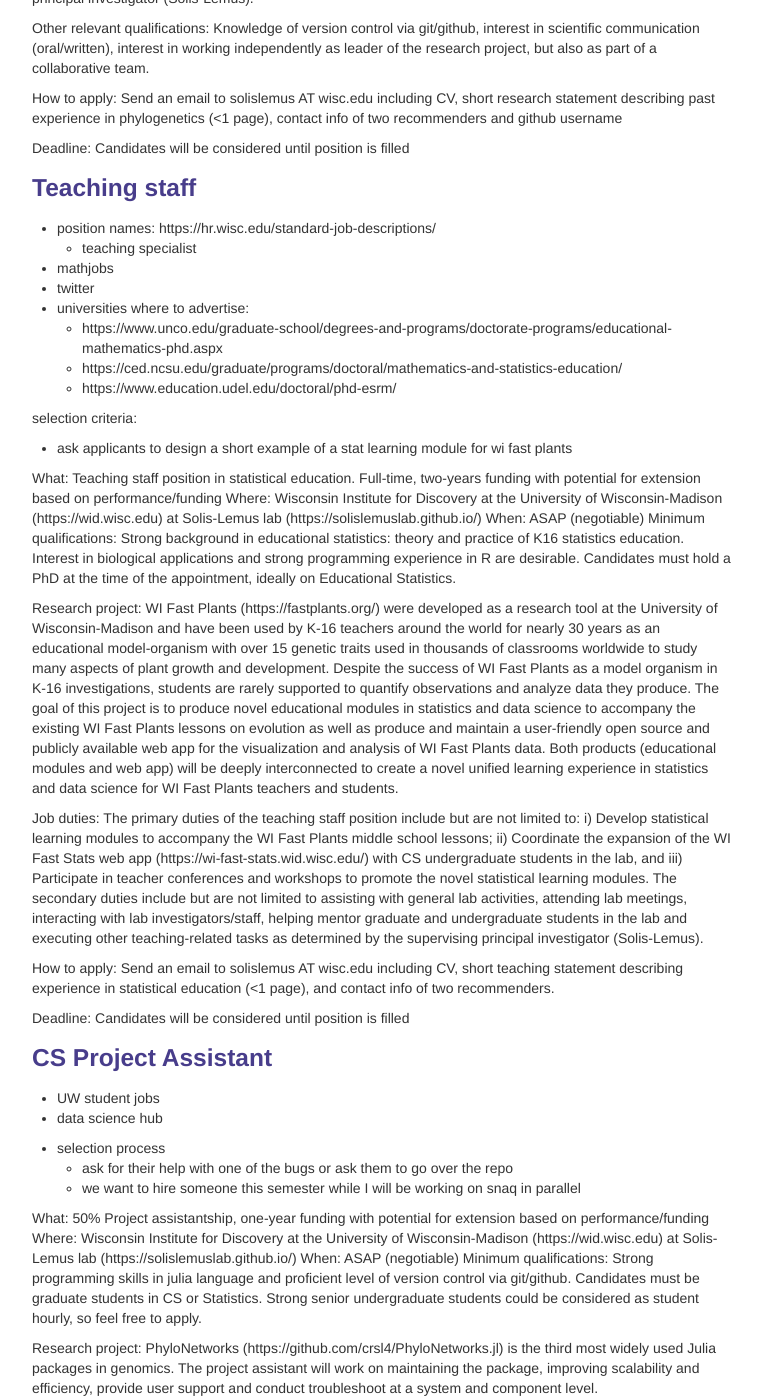
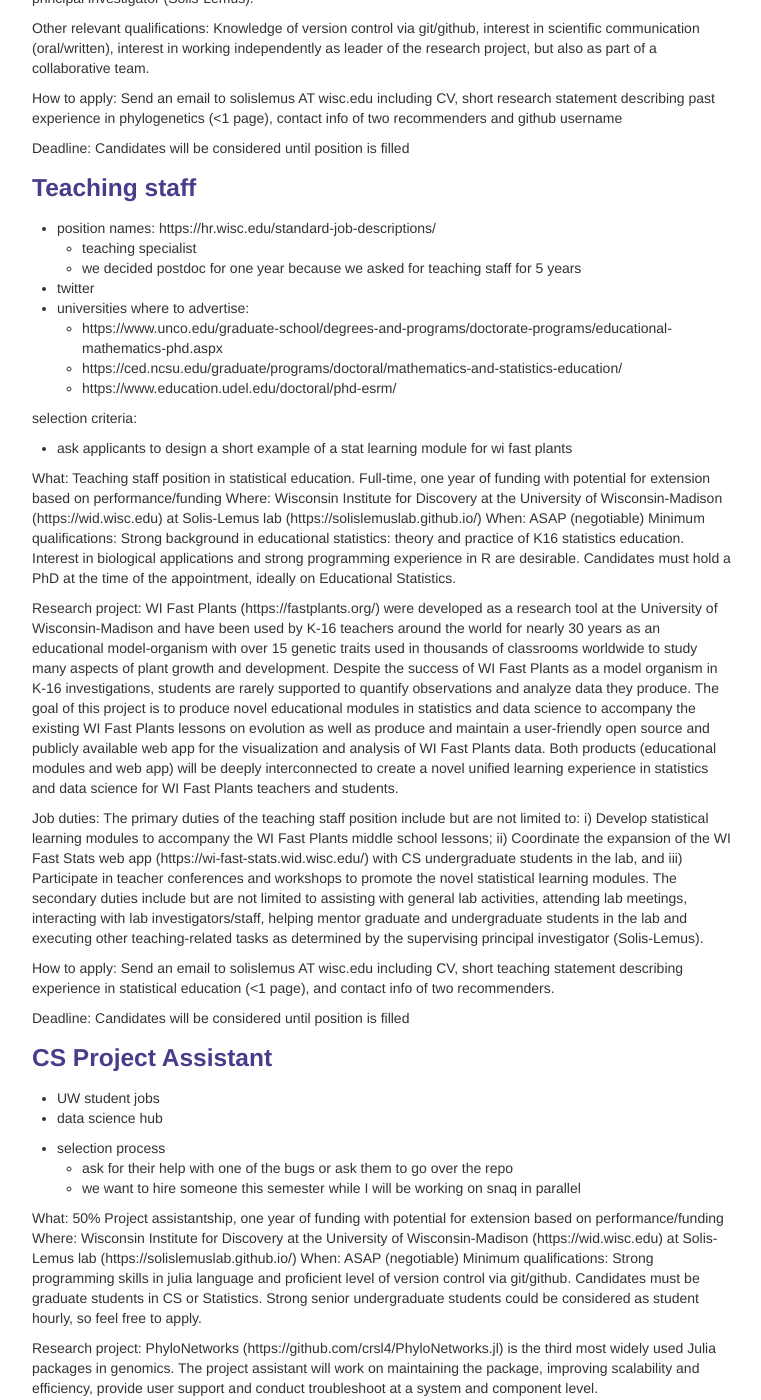
Before and after one commit to solislemuslab/solislemuslab.github.io, a Jekyll site: the page built from pages/postdoc1.md, in a window 1280 px wide and 1400 px high, scrolled down 5118 px. Shown: the whole window, without its empty margins (258-1019 px from the left). Built offline with Jekyll 4.4.1, drawn with Linux system fonts in a browser that asks for light colours; our own code applies the rules of GitHub Pages for plain Markdown files.

Commit message:
updated nsf positions

```diff
--- a/pages/postdoc1.md
+++ b/pages/postdoc1.md
@@ -206,8 +206,8 @@
 
 - position names: https://hr.wisc.edu/standard-job-descriptions/
     - teaching specialist
+    - we decided postdoc for one year because we asked for teaching staff for 5 years
 
-- mathjobs
 - twitter
 - universities where to advertise:
     - https://www.unco.edu/graduate-school/degrees-and-programs/doctorate-programs/educational-mathematics-phd.aspx
@@ -218,7 +218,7 @@
 - ask applicants to design a short example of a stat learning module for wi fast plants
 
 
-What: Teaching staff position in statistical education. Full-time, two-years funding with potential for extension based on performance/funding
+What: Teaching staff position in statistical education. Full-time, one year of funding with potential for extension based on performance/funding
 Where: Wisconsin Institute for Discovery at the University of Wisconsin-Madison (https://wid.wisc.edu) at Solis-Lemus lab (https://solislemuslab.github.io/)
 When: ASAP (negotiable)
 Minimum qualifications: Strong background in educational statistics: theory and practice of K16 statistics education. Interest in biological applications and strong programming experience in R are desirable. Candidates must hold a PhD at the time of the appointment, ideally on Educational Statistics.
@@ -243,7 +243,7 @@
     - ask for their help with one of the bugs or ask them to go over the repo
     - we want to hire someone this semester while I will be working on snaq in parallel
 
-What: 50% Project assistantship, one-year funding with potential for extension based on performance/funding
+What: 50% Project assistantship, one year of funding with potential for extension based on performance/funding
 Where: Wisconsin Institute for Discovery at the University of Wisconsin-Madison (https://wid.wisc.edu) at Solis-Lemus lab (https://solislemuslab.github.io/)
 When: ASAP (negotiable)
 Minimum qualifications: Strong programming skills in julia language and proficient level of version control via git/github. Candidates must be graduate students in CS or Statistics. Strong senior undergraduate students could be considered as student hourly, so feel free to apply.
```
Also changed, not shown: pages/people.md (+2 -2 lines), pages/positions-career1.md (+6 -0 lines), pages/positions-career2.md (added, +25 -0 lines), pages/positions-career3.md (added, +25 -0 lines), pages/research.md (+6 -0 lines).
